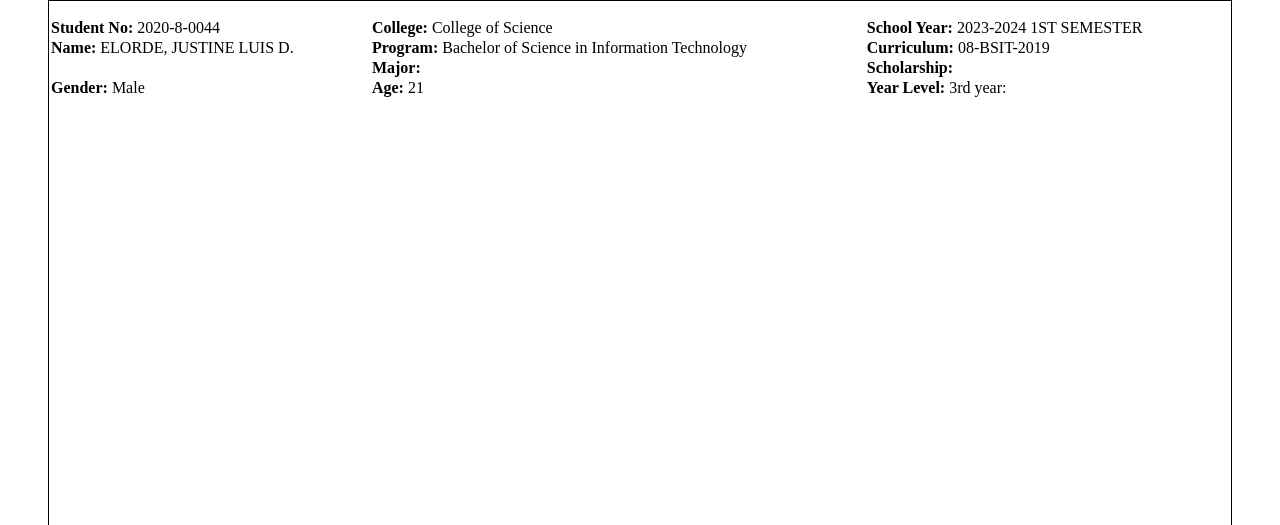
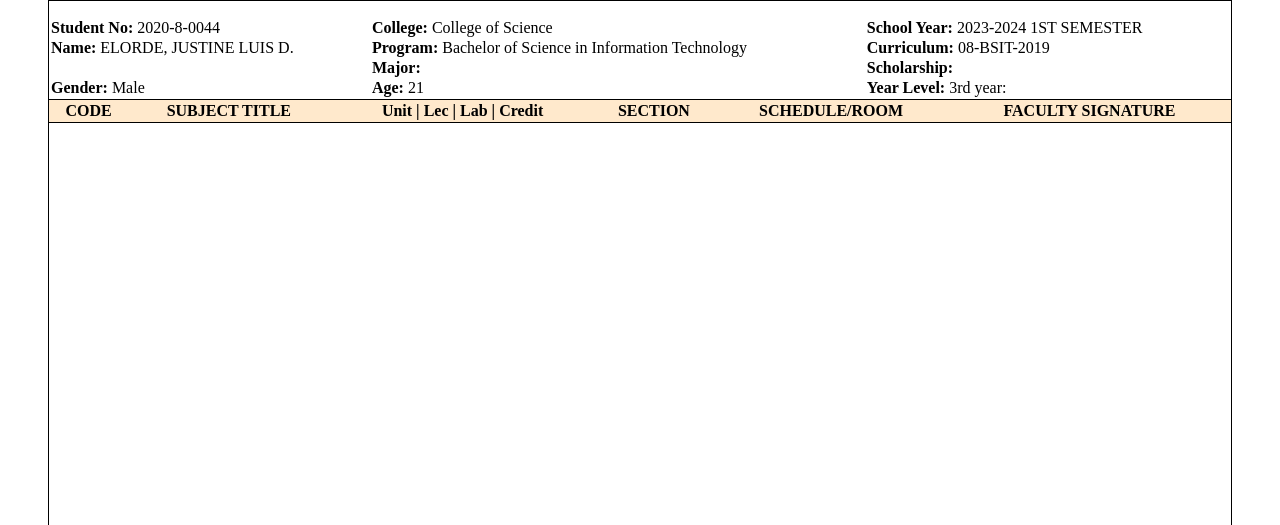
Before and after one commit to elordegithub/elordecor, a plain HTML site: page Index.html in a window 1280 px wide. Shown: the part 275-800 px from the top of the page. Drawn offline with Linux system fonts and the light colour scheme.

Commit message:
Table header

```diff
--- a/Index.html
+++ b/Index.html
@@ -58,6 +58,19 @@
             </table>
         </div>
 
+        <div>
+            <table class="table-header">
+                <tr>
+                    <th>CODE</th>
+                    <th>SUBJECT TITLE</th>
+                    <th>Unit | Lec | Lab | Credit</th>
+                    <th>SECTION</th>
+                    <th>SCHEDULE/ROOM</th>
+                    <th>FACULTY SIGNATURE</th>
+                </tr>
+            </table>
+        </div>
+
 
 
     </main>
--- a/style.css
+++ b/style.css
@@ -51,3 +51,11 @@ section {
 .stud-general-information {
     width: 100%;
 }
+
+.table-header {
+    width: 100%;
+    font-weight: bold;
+    border-top: 1px solid black;
+    border-bottom: 1px solid black;
+    background-color: #ffe9cc;
+}
```
